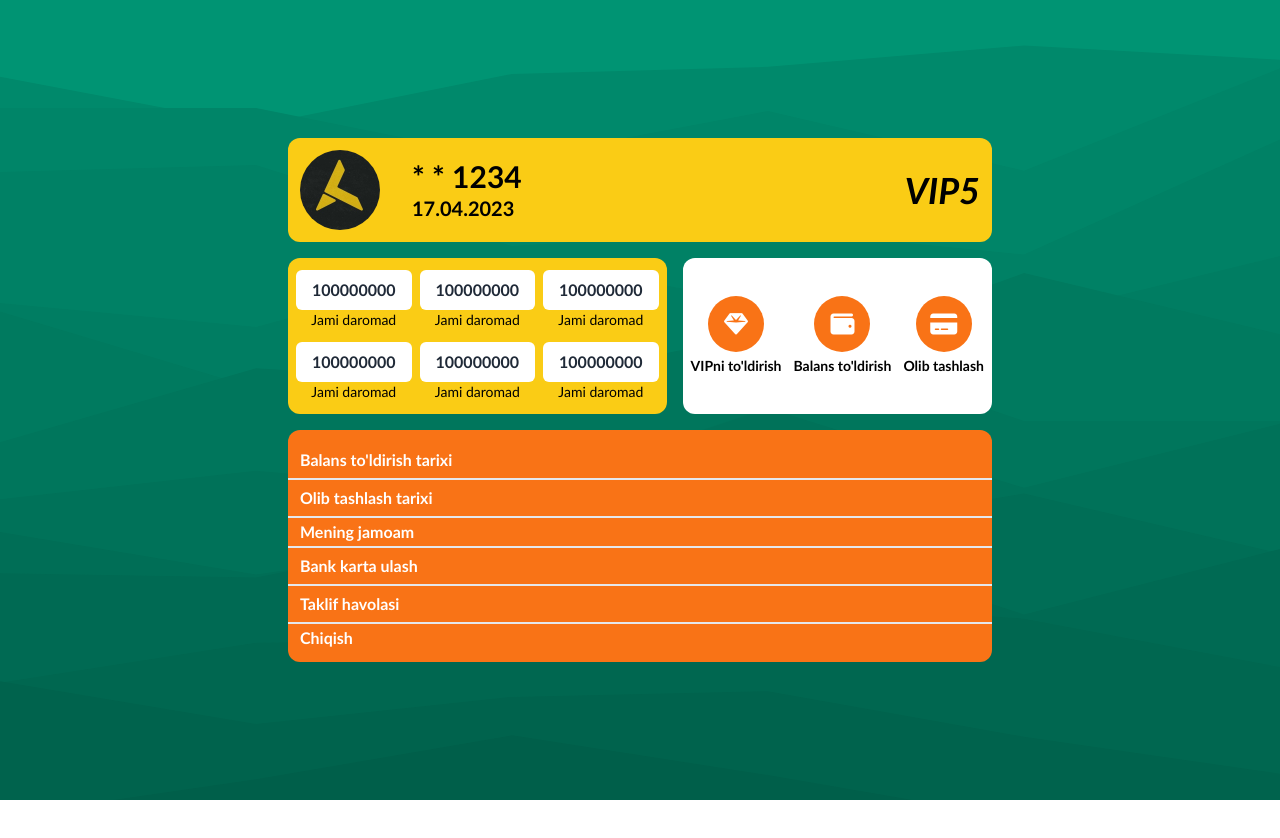
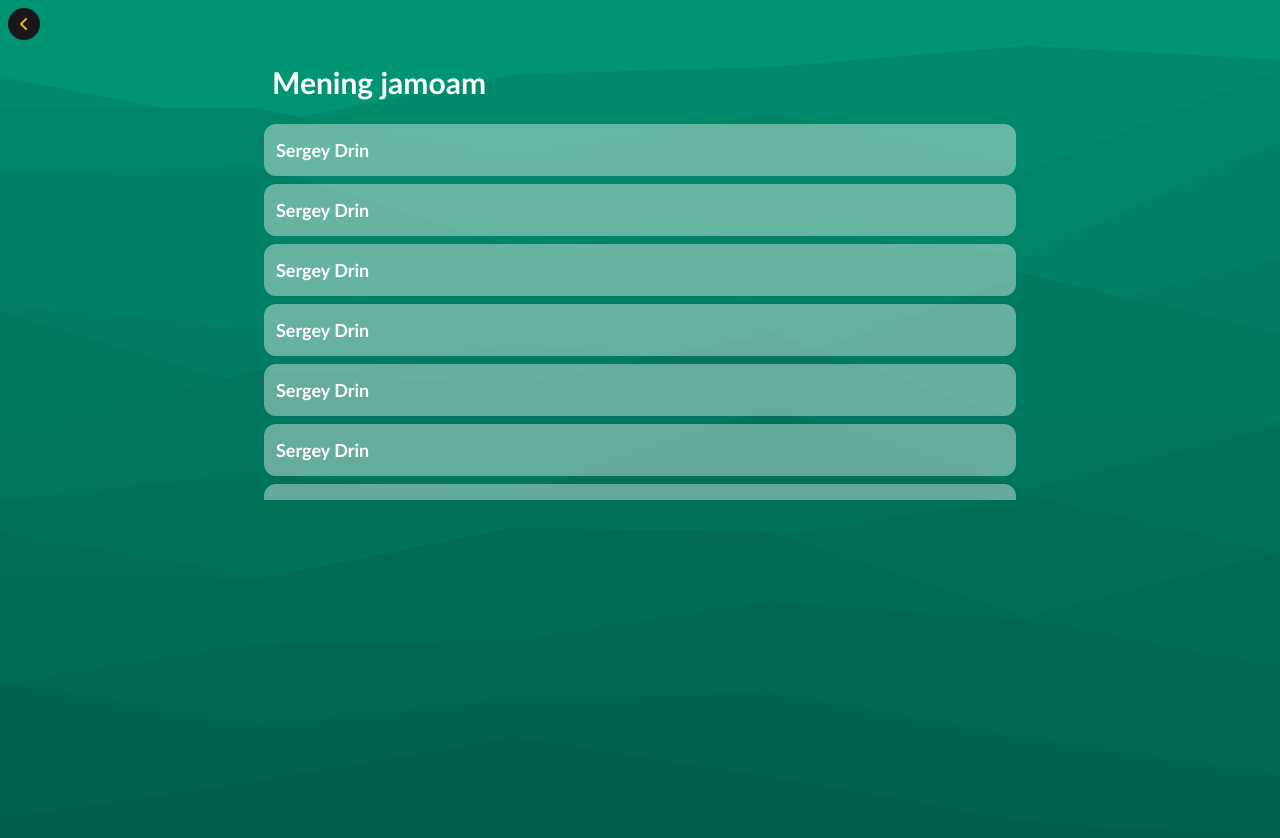
Before and after one commit to itkncoder/avolon, a React (Vite) app: page /myteam in a window 1280 px wide. Shown: the top 838 px of the page. Before the commit the page ends 800 px from the top, so only its background shows below. Built offline with nearby package versions, Linux system fonts and the light colour scheme.

Commit message:
created myteam page

```diff
--- a/src/App.jsx
+++ b/src/App.jsx
@@ -14,6 +14,7 @@ import Addhistory from "./pages/Addhistory"
 import Payhistory from "./pages/Payhistory"
 import Cart from "./pages/Cart"
 import Referal from "./pages/Referal"
+import Myteam from "./pages/Myteam"
 
 function App() {
 
@@ -35,6 +36,7 @@ function App() {
                 <Route path="/payhistory" element={<Payhistory/>} />
                 <Route path="/cart" element={<Cart/>} />
                 <Route path="/referal" element={<Referal/>} />
+                <Route path="/myteam" element={<Myteam/>} />
             </Routes>
 
         </div>
--- a/src/pages/Home.jsx
+++ b/src/pages/Home.jsx
@@ -85,9 +85,11 @@ const Home = () => {
                                 <p className="px-3 py-0.5 pt-1 w-fit hover:text-gray-200 font-semibold text-white">Olib tashlash tarixi</p>
                             </li>
                         </Link>
-                        <li className="w-full pt-0.5">
-                            <a className="px-3 py-1 hover:underline w-fit font-semibold text-white" href="./">Mening jamoam</a>
-                        </li>
+                        <Link to="./myteam">
+                            <li className="py-0.5 w-full">
+                                <p className="px-3 py-0.5 pt-1 w-fit hover:text-gray-200 font-semibold text-white">Mening jamoam</p>
+                            </li>
+                        </Link>
                         <Link to="./cart">
                             <li className="py-0.5 w-full">
                                 <p className="px-3 py-0.5 pt-1 w-fit hover:text-gray-200 font-semibold text-white">Bank karta ulash</p>
--- /dev/null
+++ b/src/pages/Myteam.jsx
@@ -0,0 +1,44 @@
+import {Link} from "react-router-dom"
+
+const Myteam = () => {
+    return (
+        <div className="min-h-screen">
+            <div>
+                <Link to="/">
+                    <i className="hover:bg-zinc-800 transition-all fa-solid fa-angle-left absolute top-2 left-2 w-8 rounded-full h-8 flex justify-center items-center bg-zinc-900 text-yellow-500"></i>
+                </Link>
+                <div className="md:max-w-screen-md md:mx-auto">
+                    <h1 className="mt-14 text-3xl font-semibold text-white m-2 p-2">Mening jamoam</h1>
+                    <div className="max-h-96 overflow-y-auto">
+                        <div className="fon m-2 p-3 rounded-xl">
+                            <p className="text-lg text-white font-semibold">Sergey Drin</p>
+                        </div>
+                        <div className="fon m-2 p-3 rounded-xl">
+                            <p className="text-lg text-white font-semibold">Sergey Drin</p>
+                        </div>
+                        <div className="fon m-2 p-3 rounded-xl">
+                            <p className="text-lg text-white font-semibold">Sergey Drin</p>
+                        </div>
+                        <div className="fon m-2 p-3 rounded-xl">
+                            <p className="text-lg text-white font-semibold">Sergey Drin</p>
+                        </div>
+                        <div className="fon m-2 p-3 rounded-xl">
+                            <p className="text-lg text-white font-semibold">Sergey Drin</p>
+                        </div>
+                        <div className="fon m-2 p-3 rounded-xl">
+                            <p className="text-lg text-white font-semibold">Sergey Drin</p>
+                        </div>
+                        <div className="fon m-2 p-3 rounded-xl">
+                            <p className="text-lg text-white font-semibold">Sergey Drin</p>
+                        </div>
+                        <div className="fon m-2 p-3 rounded-xl">
+                            <p className="text-lg text-white font-semibold">Sergey Drin</p>
+                        </div>
+                    </div>
+                </div>
+            </div>
+        </div>
+    )
+}
+
+export default Myteam
```
